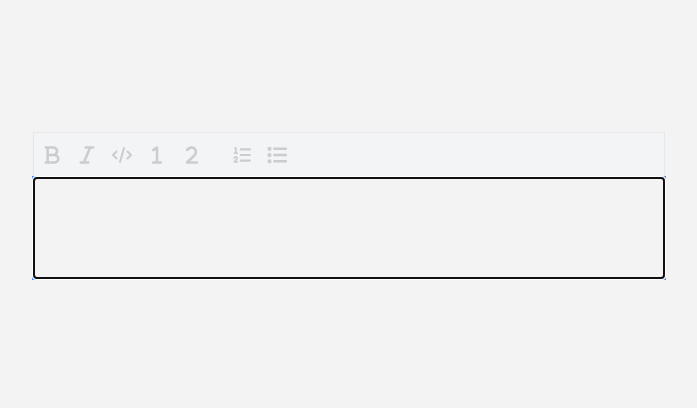
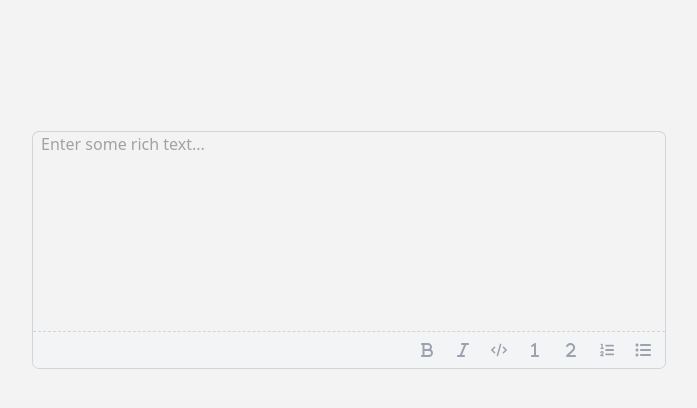
Before and after one commit to sairajchouhan/slate-nextjs-example, a Next.js app: page / in a window 1280 px wide. Shown: the top 408 px of the page, without its empty margins (291-988 px from the left). Built offline with nearby package versions, Linux system fonts and the light colour scheme.

Commit message:
made this more beautiful

```diff
--- a/components/Rte.jsx
+++ b/components/Rte.jsx
@@ -10,7 +10,7 @@ import {
 } from "slate";
 import { withHistory } from "slate-history";
 
-import { Button, Icon, Toolbar } from "./RteComponents";
+import { Button, Icon } from "./RteComponents";
 
 const HOTKEYS = {
   "mod+b": "bold",
@@ -32,24 +32,16 @@ const RichTextExample = () => {
 
   return (
     <Slate editor={editor} value={initialValue}>
-      <Toolbar>
-        <MarkButton format="bold" icon="format_bold" />
-        <MarkButton format="italic" icon="format_italic" />
-        {/* <MarkButton format="code" icon="code" /> */}
-        <BlockButton format="code-block" icon="code" />
-        <BlockButton format="heading-one" icon="looks_one" />
-        <BlockButton format="heading-two" icon="looks_two" />
-        <BlockButton format="block-quote" icon="format_quote" />
-        <BlockButton format="numbered-list" icon="format_list_numbered" />
-        <BlockButton format="bulleted-list" icon="format_list_bulleted" />
-      </Toolbar>
-      <div className="border-l border-b border-r">
+      {/* <div className="absolute p-2 text-gray-400 focus-within:hidden">
+        Enter your
+      </div> */}
+      <div className="ring-1 ring-gray-300 rounded-md overflow-hidden focus-within:ring-2 focus-within:ring-blue-500 relative">
         <Editable
-          className="min-h-[100px] max-h-[500px] overflow-scroll focus:ring-2 focus:ring-blue-500 p-2"
+          className="overflow-scroll h-[200px] p-2 border-b border-dashed border-gray-300 focus:border-blue-400"
           renderElement={renderElement}
           renderLeaf={renderLeaf}
-          autoFocus
           spellCheck={false}
+          placeholder="Enter some rich text..."
           onKeyDown={(event) => {
             for (const hotkey in HOTKEYS) {
               if (isHotkey(hotkey, event)) {
@@ -60,6 +52,22 @@ const RichTextExample = () => {
             }
           }}
         />
+        <div
+          className="flex items-center bg-gray-100 justify-end"
+          style={{
+            borderTopStyle: "dashed",
+          }}
+        >
+          <div className="flex flex-row space-x-2 px-2 py-1">
+            <MarkButton format="bold" icon="format_bold" />
+            <MarkButton format="italic" icon="format_italic" />
+            <BlockButton format="code-block" icon="code" />
+            <BlockButton format="heading-one" icon="looks_one" />
+            <BlockButton format="heading-two" icon="looks_two" />
+            <BlockButton format="numbered-list" icon="format_list_numbered" />
+            <BlockButton format="bulleted-list" icon="format_list_bulleted" />
+          </div>
+        </div>
       </div>
     </Slate>
   );
@@ -132,13 +140,12 @@ const isMarkActive = (editor, format) => {
 };
 
 const Element = ({ attributes, children, element }) => {
-  console.log(element);
   const style = { textAlign: element.align };
   switch (element.type) {
     case "code-block":
       return (
-        <pre className="bg-gray-200/50" {...attributes} style={style}>
-          <code className="font-mono w-full px-3 block text-xs py-1">
+        <pre className="bg-gray-200/70" {...attributes} style={style}>
+          <code className="font-mono w-full px-2 block text-sm py-0.5">
             {children}
           </code>
         </pre>
--- a/components/RteComponents.tsx
+++ b/components/RteComponents.tsx
@@ -116,85 +116,25 @@ const FormatListBulleted = ({ className, ...props }: { className: string }) => {
     <svg
       xmlns="http://www.w3.org/2000/svg"
       viewBox="0 0 512 512"
+      className={className}
       fill="currentColor"
-      className={className}
       {...props}
     >
-      <path d="M88 48C101.3 48 112 58.75 112 72V120C112 133.3 101.3 144 88 144H40C26.75 144 16 133.3 16 120V72C16 58.75 26.75 48 40 48H88zM480 64C497.7 64 512 78.33 512 96C512 113.7 497.7 128 480 128H192C174.3 128 160 113.7 160 96C160 78.33 174.3 64 192 64H480zM480 224C497.7 224 512 238.3 512 256C512 273.7 497.7 288 480 288H192C174.3 288 160 273.7 160 256C160 238.3 174.3 224 192 224H480zM480 384C497.7 384 512 398.3 512 416C512 433.7 497.7 448 480 448H192C174.3 448 160 433.7 160 416C160 398.3 174.3 384 192 384H480zM16 232C16 218.7 26.75 208 40 208H88C101.3 208 112 218.7 112 232V280C112 293.3 101.3 304 88 304H40C26.75 304 16 293.3 16 280V232zM88 368C101.3 368 112 378.7 112 392V440C112 453.3 101.3 464 88 464H40C26.75 464 16 453.3 16 440V392C16 378.7 26.75 368 40 368H88z" />
-    </svg>
-  );
-};
-
-const FormatALighLeft = ({ className, ...props }: { className: string }) => {
-  return (
-    <svg
-      xmlns="http://www.w3.org/2000/svg"
-      viewBox="0 0 448 512"
-      fill="currentColor"
-      className={className}
-      {...props}
-    >
-      <path d="M256 96H32C14.33 96 0 81.67 0 64C0 46.33 14.33 32 32 32H256C273.7 32 288 46.33 288 64C288 81.67 273.7 96 256 96zM256 352H32C14.33 352 0 337.7 0 320C0 302.3 14.33 288 32 288H256C273.7 288 288 302.3 288 320C288 337.7 273.7 352 256 352zM0 192C0 174.3 14.33 160 32 160H416C433.7 160 448 174.3 448 192C448 209.7 433.7 224 416 224H32C14.33 224 0 209.7 0 192zM416 480H32C14.33 480 0 465.7 0 448C0 430.3 14.33 416 32 416H416C433.7 416 448 430.3 448 448C448 465.7 433.7 480 416 480z" />
-    </svg>
-  );
-};
-
-const FormatAlignCenter = ({ className, ...props }: { className: string }) => {
-  return (
-    <svg
-      xmlns="http://www.w3.org/2000/svg"
-      viewBox="0 0 448 512"
-      fill="currentColor"
-      className={className}
-      {...props}
-    >
-      <path d="M320 96H128C110.3 96 96 81.67 96 64C96 46.33 110.3 32 128 32H320C337.7 32 352 46.33 352 64C352 81.67 337.7 96 320 96zM416 224H32C14.33 224 0 209.7 0 192C0 174.3 14.33 160 32 160H416C433.7 160 448 174.3 448 192C448 209.7 433.7 224 416 224zM0 448C0 430.3 14.33 416 32 416H416C433.7 416 448 430.3 448 448C448 465.7 433.7 480 416 480H32C14.33 480 0 465.7 0 448zM320 352H128C110.3 352 96 337.7 96 320C96 302.3 110.3 288 128 288H320C337.7 288 352 302.3 352 320C352 337.7 337.7 352 320 352z" />
-    </svg>
-  );
-};
-
-const FormatAlignRight = ({ className, ...props }: { className: string }) => {
-  return (
-    <svg
-      xmlns="http://www.w3.org/2000/svg"
-      viewBox="0 0 448 512"
-      fill="currentColor"
-      className={className}
-      {...props}
-    >
-      <path d="M416 96H192C174.3 96 160 81.67 160 64C160 46.33 174.3 32 192 32H416C433.7 32 448 46.33 448 64C448 81.67 433.7 96 416 96zM416 352H192C174.3 352 160 337.7 160 320C160 302.3 174.3 288 192 288H416C433.7 288 448 302.3 448 320C448 337.7 433.7 352 416 352zM0 192C0 174.3 14.33 160 32 160H416C433.7 160 448 174.3 448 192C448 209.7 433.7 224 416 224H32C14.33 224 0 209.7 0 192zM416 480H32C14.33 480 0 465.7 0 448C0 430.3 14.33 416 32 416H416C433.7 416 448 430.3 448 448C448 465.7 433.7 480 416 480z" />
-    </svg>
-  );
-};
-
-const FormatAlignJustify = ({ className, ...props }: { className: string }) => {
-  return (
-    <svg
-      xmlns="http://www.w3.org/2000/svg"
-      viewBox="0 0 448 512"
-      fill="currentColor"
-      className={className}
-      {...props}
-    >
-      <path d="M416 96H32C14.33 96 0 81.67 0 64C0 46.33 14.33 32 32 32H416C433.7 32 448 46.33 448 64C448 81.67 433.7 96 416 96zM416 352H32C14.33 352 0 337.7 0 320C0 302.3 14.33 288 32 288H416C433.7 288 448 302.3 448 320C448 337.7 433.7 352 416 352zM0 192C0 174.3 14.33 160 32 160H416C433.7 160 448 174.3 448 192C448 209.7 433.7 224 416 224H32C14.33 224 0 209.7 0 192zM416 480H32C14.33 480 0 465.7 0 448C0 430.3 14.33 416 32 416H416C433.7 416 448 430.3 448 448C448 465.7 433.7 480 416 480z" />
+      <path d="M16 96C16 69.49 37.49 48 64 48C90.51 48 112 69.49 112 96C112 122.5 90.51 144 64 144C37.49 144 16 122.5 16 96zM480 64C497.7 64 512 78.33 512 96C512 113.7 497.7 128 480 128H192C174.3 128 160 113.7 160 96C160 78.33 174.3 64 192 64H480zM480 224C497.7 224 512 238.3 512 256C512 273.7 497.7 288 480 288H192C174.3 288 160 273.7 160 256C160 238.3 174.3 224 192 224H480zM480 384C497.7 384 512 398.3 512 416C512 433.7 497.7 448 480 448H192C174.3 448 160 433.7 160 416C160 398.3 174.3 384 192 384H480zM16 416C16 389.5 37.49 368 64 368C90.51 368 112 389.5 112 416C112 442.5 90.51 464 64 464C37.49 464 16 442.5 16 416zM112 256C112 282.5 90.51 304 64 304C37.49 304 16 282.5 16 256C16 229.5 37.49 208 64 208C90.51 208 112 229.5 112 256z" />
     </svg>
   );
 };
 
 const allIcons: Record<string, any> = {
-  format_bold: <FormatBold className="w-5 h-5" />,
-  format_italic: <FormatItalic className="w-5 h-5" />,
-  format_underlined: <FormatUnderlined className="w-5 h-5" />,
-  code: <Code className="w-5 h-5" />,
-  looks_one: <LooksOne className="w-5 h-5" />,
-  looks_two: <LooksTwo className="w-5 h-5" />,
-  format_quote: <FormatQuote className="w-5 h-5" />,
-  format_list_numbered: <FormatListNumbered className="w-5 h-5" />,
-  format_list_bulleted: <FormatListBulleted className="w-5 h-5" />,
-  format_align_left: <FormatALighLeft className="w-5 h-5" />,
-  format_align_center: <FormatAlignCenter className="w-5 h-5" />,
-  format_align_right: <FormatAlignRight className="w-5 h-5" />,
-  format_align_justify: <FormatAlignJustify className="w-5 h-5" />,
+  format_bold: <FormatBold className="w-4 h-4" />,
+  format_italic: <FormatItalic className="w-4 h-4" />,
+  format_underlined: <FormatUnderlined className="w-4 h-4" />,
+  code: <Code className="w-4 h-4" />,
+  looks_one: <LooksOne className="w-4 h-4" />,
+  looks_two: <LooksTwo className="w-4 h-4" />,
+  format_quote: <FormatQuote className="w-4 h-4" />,
+  format_list_numbered: <FormatListNumbered className="w-4 h-4" />,
+  format_list_bulleted: <FormatListBulleted className="w-4 h-4" />,
 };
 
 export const Button = React.forwardRef(
@@ -210,24 +150,14 @@ export const Button = React.forwardRef(
         reversed: boolean;
       } & BaseProps
     >,
-    ref: Ref<HTMLSpanElement>
+    ref: Ref<HTMLButtonElement>
   ) => (
-    <span
+    <button
       {...props}
       ref={ref}
-      className={cx(
-        className,
-        css`
-          cursor: pointer;
-          color: ${reversed
-            ? active
-              ? "white"
-              : "#aaa"
-            : active
-            ? "black"
-            : "#ccc"};
-        `
-      )}
+      className={`cursor-pointer p-1.5 ${
+        active ? "text-gray-900 font-bold" : "text-gray-400"
+      }`}
     />
   )
 );
@@ -289,27 +219,9 @@ export const EditorValue = React.forwardRef(
   }
 );
 
-export const Icon = React.forwardRef(
-  (
-    { className, icon, ...props }: PropsWithChildren<BaseProps>,
-    ref: Ref<HTMLSpanElement>
-  ) => {
-    return (
-      <span
-        {...props}
-        ref={ref}
-        className={cx(
-          css`
-            font-size: 18px;
-            vertical-align: text-bottom;
-          `
-        )}
-      >
-        {allIcons[icon]}
-      </span>
-    );
-  }
-);
+export const Icon = ({ icon, ...props }: PropsWithChildren<BaseProps>) => {
+  return <div {...props}>{allIcons[icon]}</div>;
+};
 
 export const Instruction = React.forwardRef(
   (
@@ -362,16 +274,3 @@ export const Portal = ({ children }: { children: React.ReactNode }) => {
     ? ReactDOM.createPortal(children, document.body)
     : null;
 };
-
-export const Toolbar = React.forwardRef(
-  (
-    { className, ...props }: PropsWithChildren<BaseProps>,
-    ref: Ref<HTMLDivElement>
-  ) => (
-    <Menu
-      {...props}
-      ref={ref}
-      className="px-2 py-3 border flex items-center bg-gray-100"
-    />
-  )
-);
```
